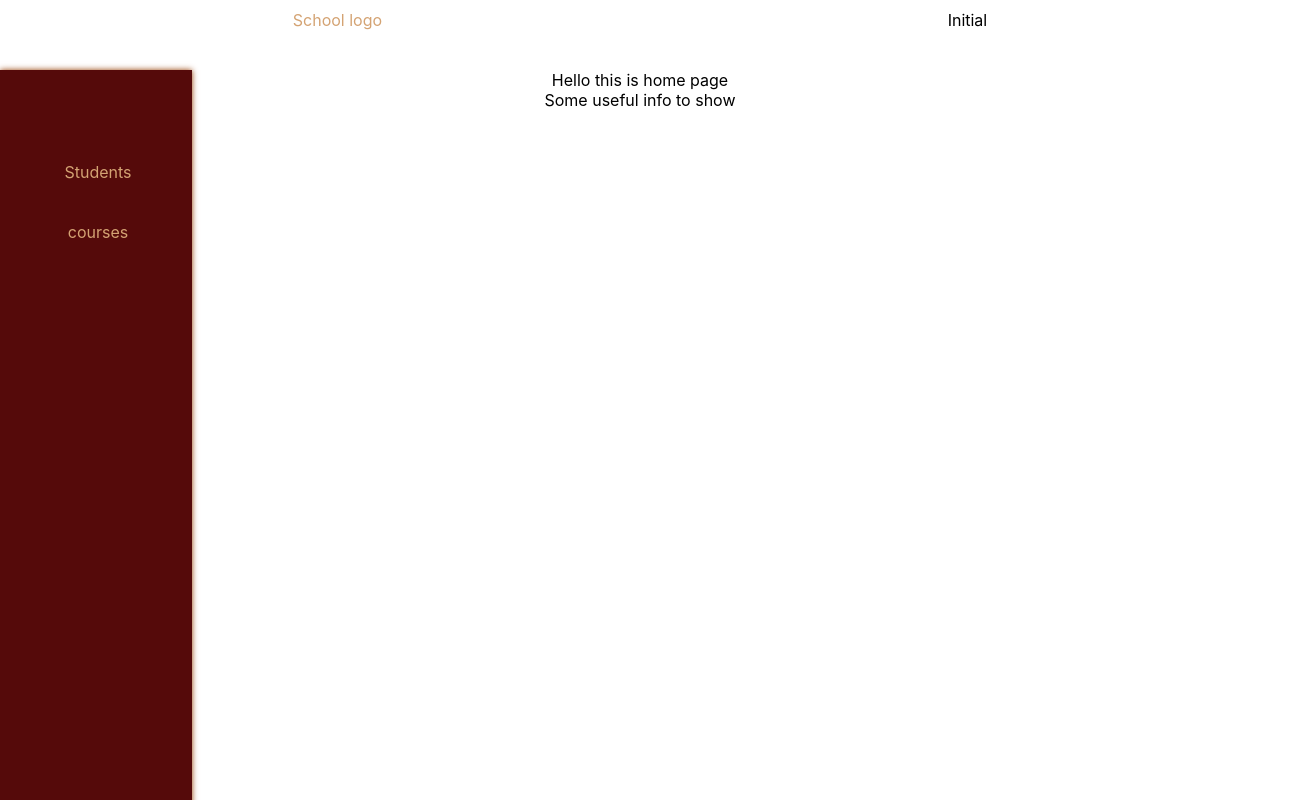
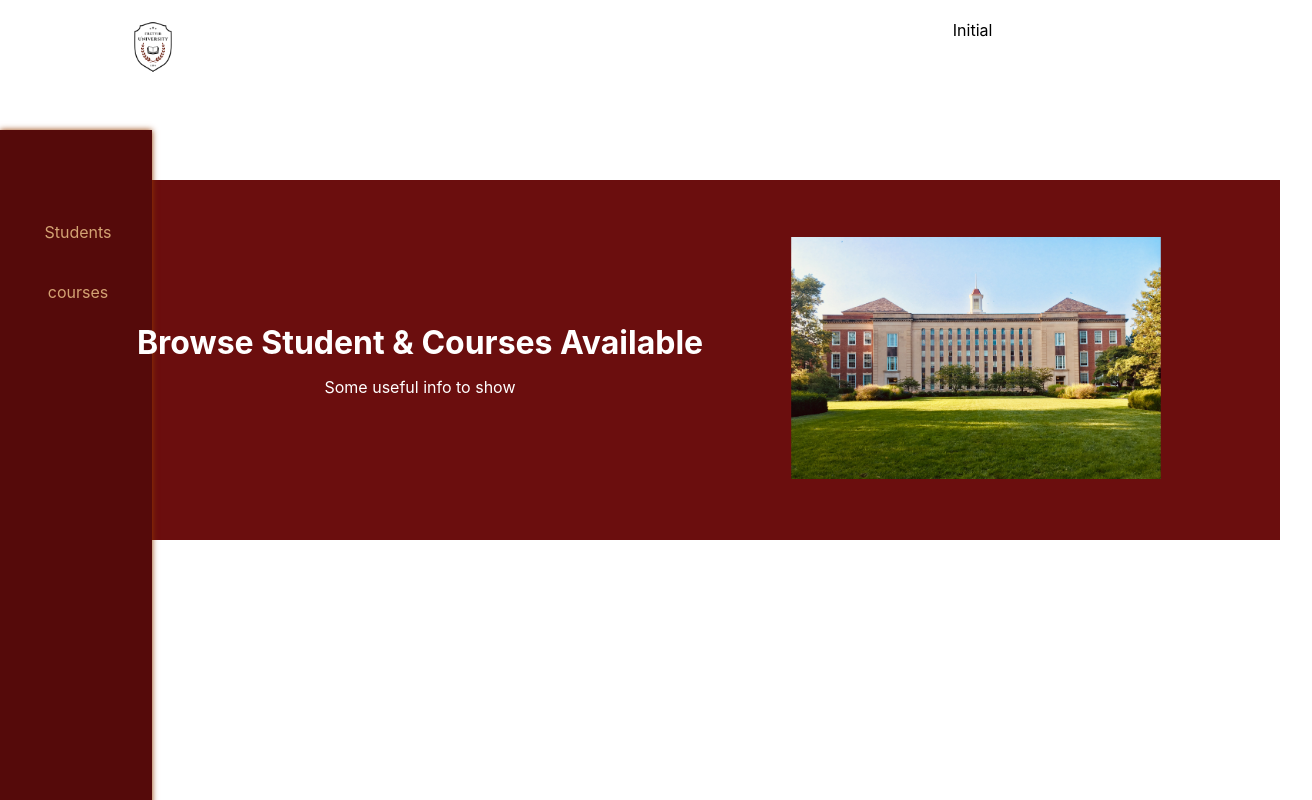
Before and after one commit to tylercaillet/school-report-frontend, a React (Create React App) app: page / in a window 1280 px wide. Shown: the whole page, 1312 px wide, since content can reach past the window. Built offline with nearby package versions, Linux system fonts and the light colour scheme.

Commit message:
added styling to course and home page

```diff
--- a/src/components/CourseCard.jsx
+++ b/src/components/CourseCard.jsx
@@ -1,8 +1,11 @@
+import '../styles/CourseCard.css'
+
 const CourseCard = ({course}) => {
     return (
-        <div>
-            <div>{course.name}</div>
-            <div>{course.description}</div>
+        <div className="course-card-container">
+            <div className="course-name"><h3>{course.name}</h3></div>
+            <div className="
+            course-description"><p>{course.description}</p></div>
         </div>
     )
 }
--- a/src/components/Nav.jsx
+++ b/src/components/Nav.jsx
@@ -1,11 +1,12 @@
 import { Link } from 'react-router-dom'
 import '../styles/Navbar.css'
+import logo from '../assets/Fretyir.png'
 
 const Nav = () => {
     return (
     <div className='navbar'>
-        <Link to="/"><div>School logo</div></Link>
-        <div>Initial</div>
+        <Link to="/"><img src={logo}></img></Link>
+        <div className='initial'>Initial</div>
     </div>
 
     )
--- a/src/pages/Home.js
+++ b/src/pages/Home.js
@@ -1,12 +1,20 @@
+import '../styles/Home.css'
+import schoolimg from '../assets/schoolimg.jpg'
+
 const Home = () => {
-  let someStatisticRender = <div>Some useful info to show</div>;
+  let someStatisticRender = <div>Some useful info to show</div>
   let toRender = (
-    <div>
-      <div>Hello this is home page</div>
-      {someStatisticRender}
+    <div className="home-container">
+      <div className="col-1">
+        <h1>Browse Student & Courses Available</h1>
+        {someStatisticRender}
+      </div>
+      <div className="col-2">
+        <img src={schoolimg}></img>
+      </div>
     </div>
-  );
-  return toRender;
-};
+  )
+  return toRender
+}
 
-export default Home;
+export default Home
--- a/src/pages/Students.js
+++ b/src/pages/Students.js
@@ -1,56 +1,56 @@
-import { useEffect, useState } from "react";
-import { useSelector, useDispatch } from "react-redux";
-import { AddStudent, GetStudentList } from "../services/StudentServices";
-import { updateAllStudentsList } from "../actions";
-import StudentCard from "../components/StudentCard";
-import "../styles/Students.css";
+import { useEffect, useState } from 'react'
+import { useSelector, useDispatch } from 'react-redux'
+import { AddStudent, GetStudentList } from '../services/StudentServices'
+import { updateAllStudentsList } from '../actions'
+import StudentCard from '../components/StudentCard'
+import '../styles/Students.css'
 const Students = () => {
-  const [needRefresh, setNeedRefresh] = useState([true]);
-  const [addStudentMode, setAddStudentMode] = useState([false]);
-  const dispatch = useDispatch();
-  const allStudentsList = useSelector((state) => state.allStudentsList);
+  const [needRefresh, setNeedRefresh] = useState([true])
+  const [addStudentMode, setAddStudentMode] = useState([false])
+  const dispatch = useDispatch()
+  const allStudentsList = useSelector((state) => state.allStudentsList)
   const [formValues, setFormValues] = useState({
-    name: ""
-  });
+    name: ''
+  })
 
   const enableAddStudentMode = () => {
-    setAddStudentMode(true);
-  };
+    setAddStudentMode(true)
+  }
   const disableAddStudentMode = () => {
-    setAddStudentMode(false);
-  };
+    setAddStudentMode(false)
+  }
 
   const handleChange = (e) => {
-    setFormValues({ ...formValues, [e.target.name]: e.target.value });
-  };
+    setFormValues({ ...formValues, [e.target.name]: e.target.value })
+  }
 
   const handleSubmit = async (e) => {
-    e.preventDefault();
-    let createdStudent = await AddStudent(formValues);
-    disableAddStudentMode();
+    e.preventDefault()
+    let createdStudent = await AddStudent(formValues)
+    disableAddStudentMode()
     setFormValues({
-      name: ""
-    });
-    setNeedRefresh(true);
-  };
+      name: ''
+    })
+    setNeedRefresh(true)
+  }
 
   useEffect(() => {
     const getAllStudentsList = async () => {
-      let data = await GetStudentList();
-      dispatch(updateAllStudentsList(data));
-      setNeedRefresh(false);
-    };
-    getAllStudentsList();
-  }, [needRefresh]);
+      let data = await GetStudentList()
+      dispatch(updateAllStudentsList(data))
+      setNeedRefresh(false)
+    }
+    getAllStudentsList()
+  }, [needRefresh])
 
   let addStudentRender = (
     <button onClick={enableAddStudentMode}>Add new student</button>
-  );
+  )
 
   if (enableAddStudentMode) {
     addStudentRender = (
-      <form onSubmit={handleSubmit}>
-        <label>Student Name</label>
+      <form onSubmit={handleSubmit} className="add-student-form">
+        <label>Student Name:</label>
         <input
           onChange={handleChange}
           value={formValues.name}
@@ -58,9 +58,11 @@ const Students = () => {
           type="text"
           placeholder="John Doe"
         />
-        <button type="submit">Add student</button>
+        <button type="submit" className="add-student">
+          Add student
+        </button>
       </form>
-    );
+    )
   }
 
   let searchStudentRender = (
@@ -70,7 +72,7 @@ const Students = () => {
         <button>Search</button>
       </div>
     </div>
-  );
+  )
   let studentListRender = (
     <div>
       <div></div>
@@ -78,7 +80,7 @@ const Students = () => {
         <StudentCard key={student.id} student={student} />
       ))}
     </div>
-  );
+  )
   let toRender = (
     <div className="student-container">
       <div></div>
@@ -86,8 +88,8 @@ const Students = () => {
       {addStudentRender}
       {studentListRender}
     </div>
-  );
-  return toRender;
-};
+  )
+  return toRender
+}
 
-export default Students;
+export default Students
--- /dev/null
+++ b/src/styles/CourseCard.css
@@ -0,0 +1,77 @@
+.course-card-container{
+/* border: 1px solid rgba(43, 43, 43, 0.582); */
+  margin-bottom: 28px;
+border-radius: 5px;
+  width: 60vw;
+  padding: 15px 0px;
+  display: flex;
+margin-top: 50px;
+transition: 0.4s;
+
+background-color: rgba(142, 142, 142, 0.122);
+
+}
+
+h1{
+    margin-bottom: 15px;
+}
+
+.course-card-main{
+    display: flex;
+    justify-content: center;
+
+    align-items: center
+    ;
+}
+
+.course-name{
+    width: 50%;
+    display: flex;
+    align-items: center;
+    justify-content: center;
+
+}
+
+.course-description{
+    width: 50%;
+    display: flex;
+
+
+}
+
+h3{
+    color: rgb(85, 10, 10);
+}
+
+
+.add-course-btn{
+    padding: 10px;
+    cursor: pointer;
+    transition: 0.4s;
+    border: none;
+    color: #d4a373;
+border-radius: 1px;
+    background-color: rgb(85, 10, 10);
+}
+
+.add-course-btn:hover{
+    background-color: black;
+   color: white;
+}
+
+
+
+.course-form input{
+    padding: 9px ;
+  outline: none;
+  border: none;
+
+    border-radius: 2px;
+    margin-left: 5px;
+    /* border: 0.5px solid; */
+    background-color: rgba(142, 142, 142, 0.122);
+}
+
+.course-form label{
+    margin-left: 15px;
+}
--- /dev/null
+++ b/src/styles/Home.css
@@ -0,0 +1,26 @@
+.home-container{
+    display: flex;
+    background: rgb(107, 14, 14);
+    color: white;
+    margin-top: 50px;
+
+    align-items: center;
+    justify-content: center;
+  height: 45vh
+}
+
+.col-1{
+    width: 50%;
+    transform: translateX(100px);
+}
+
+.col-2{
+    width: 50%;
+
+}
+
+.col-2 img{
+    width: 105%;
+  scale: 0.55;
+    /* padding: 20px 0; */
+}
--- a/src/styles/Navbar.css
+++ b/src/styles/Navbar.css
@@ -2,8 +2,19 @@
     display: flex;
     justify-content: space-around;
     /* background-color: black; */
-    padding: 10px;
+    /* padding: 10px; */
     padding-bottom: 40px;
-
+ height: 90px;
     color: rgb(0, 0, 0);
 }
+
+.navbar img{
+   height: 100%;
+/* background-color: aliceblue; */
+margin-top: 2px;
+transform: translateX(-180px);
+}
+
+.navbar .initial{
+    margin-top: 20px;
+}
--- a/src/styles/Sidebar.css
+++ b/src/styles/Sidebar.css
@@ -16,7 +16,7 @@
   .main-box .side-search{
     position: fixed;
     height: 100vh;
-    width: 190px;
+    width: 150px;
     background: rgb(85, 10, 10);
     box-shadow: 0 0 6px rgb(148, 59, 0);
     padding-left: 2px;
--- a/src/styles/Students.css
+++ b/src/styles/Students.css
@@ -9,6 +9,28 @@
     align-items: center;
 } */
 
+.add-student-form {
+    margin-bottom: 20px;
+}
+.add-student-form input{
+
+    border: none;
+    background-color: rgba(142, 142, 142, 0.122);
+    outline: none;
+    padding: 10px 30px;
+    color: black;
+    margin-left: 5px;
+}
+.add-student-form button{
+
+    background-color: rgb(85, 10, 10);
+    border: none;
+    outline: none;
+    padding: 10px 30px;
+    color: #d4a373;
+    cursor: pointer;
+    transition: 0.8s;
+}
 .student-card-containter{
     /* transform: translateY(50px); */
     display: flex;
@@ -34,6 +56,13 @@ padding: 10px;
 color: rgb(248, 240, 230);
 justify-content: space-between;
 transition: .5s;
+cursor: pointer;
+}
+
+.student-card-containter ul li:hover{
+    scale: 1.04;
+  color: #d4a373;
+
 }
 
 .student-card-containter ul li:nth-child(1){
@@ -53,21 +82,22 @@ transition: .5s;
 
 .search-container-box{
     height: 55px;
-    background: rgb(18, 8, 8);
+    background: rgba(137, 137, 137, 0.265);
     display: flex;
     width: 600px;
 }
 
 .search-container-box input{
     flex: 1;
-    border: 1px solid rgba(26, 26, 25, 0.184);
+    border: none;
+    background-color: rgba(209, 209, 209, 0);
     outline: none;
-
-    color: black;
+padding-left: 9px;
+    color: white;
 }
 
 .search-container-box button{
-    background-color: rgb(16, 1, 1);
+    background-color: rgb(85, 10, 10);
     border: none;
     outline: none;
     padding: 10px 30px;
@@ -76,8 +106,10 @@ transition: .5s;
     transition: 0.8s;
 }
 
-.search-container-box button:hover{
+.search-container-box button:hover, .add-student-form button:hover{
     color: white;
+
+    background-color: black;
 
 }
 
```
Also changed, not shown: src/pages/Courses.js (+60 -45 lines), src/assets/Fretyir.png (added), src/assets/schoolimg.jpg (added).
